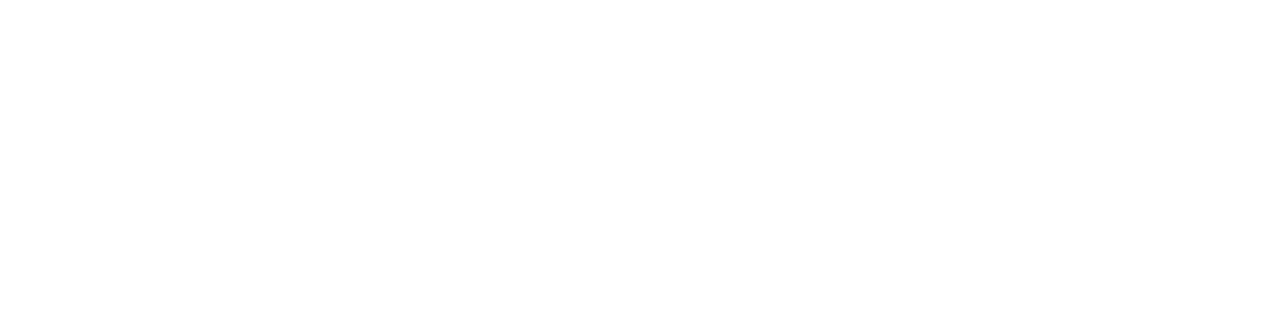
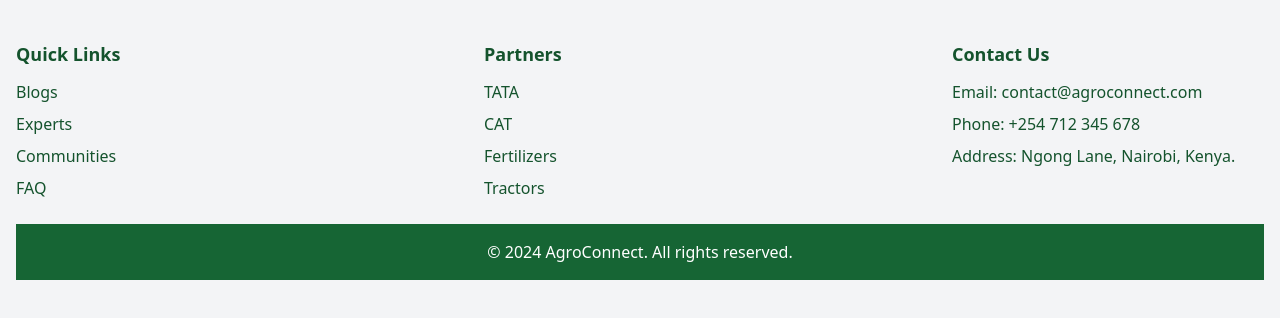
Before and after one commit to KhisaBethuel/AgroConnect-FrontEnd, a React (Vite) app: page / in a window 1280 px wide. Before the commit this address had no page. Shown: the top 318 px of the page. Built offline with nearby package versions, Linux system fonts and the light colour scheme.

Commit message:
Creates the footer

```diff
--- a/src/App.jsx
+++ b/src/App.jsx
@@ -1,6 +1,7 @@
 import { BrowserRouter as Router, Routes, Route } from 'react-router-dom';
 import Login from './Pages/Login'
 import SignupPage from "./Pages/SignUp"
+import Footer from './Components/Footer';
 
 
 const App = () => {
@@ -9,6 +10,7 @@
       <Routes>
         <Route path="/signup" element={<SignupPage />} />
         <Route path="/login" element={<Login />} />
+        <Route path="/" element={<Footer />} />
       </Routes>
     </Router>
   )
--- /dev/null
+++ b/src/Components/Footer.jsx
@@ -0,0 +1,35 @@
+import React from 'react';
+import { footerLinks } from '../constants';
+
+const Footer = () => {
+  return (
+    <footer className="bg-gray-100 text-green-900 py-10 px-4">
+      <div className="max-w-screen-xl mx-auto flex flex-col md:flex-row flex-wrap gap-8 w-full justify-between">
+        {footerLinks.map((section) => (
+          <div key={section.title} className="w-full sm:w-1/2 md:w-1/4 flex flex-col">
+            <h3 className="text-lg font-semibold mb-3">{section.title}</h3>
+            <ul className="list-none space-y-2">
+              {section.links.map((item, index) => (
+                <li key={index}>
+                  {item.link ? (
+                    <a href={item.link} className="hover:underline">
+                      {item.name}
+                    </a>
+                  ) : (
+                    <p>{item.name}</p>
+                  )}
+                </li>
+              ))}
+            </ul>
+          </div>
+        ))}
+      </div>
+
+      <div className="bg-green-800 text-center text-white py-4 mt-6">
+        <p>&copy; 2024 AgroConnect. All rights reserved.</p>
+      </div>
+    </footer>
+  );
+};
+
+export default Footer;
--- /dev/null
+++ b/src/constants/index.js
@@ -0,0 +1,29 @@
+
+export const footerLinks = [
+    {
+        title: "Quick Links",
+        links: [
+            { name: "Blogs", link: "/blogs" },
+            { name: "Experts", link: "/experts" },
+            { name: "Communities", link: "/communities" },
+            { name: "FAQ", link: "/faq" },
+        ]
+    },
+    {
+        title: "Partners",
+        links: [
+            { name: "TATA", link: "/tata" },
+            { name: "CAT", link: "/cat" },
+            { name: "Fertilizers", link: "/fertilizers" },
+            { name: "Tractors", link: "/tractors" },
+        ]
+    },
+    {
+        title: "Contact Us",
+        links: [
+            { name: "Email: contact@agroconnect.com" },
+            { name: "Phone: +254 712 345 678" },
+            { name: "Address: Ngong Lane, Nairobi, Kenya." },
+        ]
+    }
+];
```
